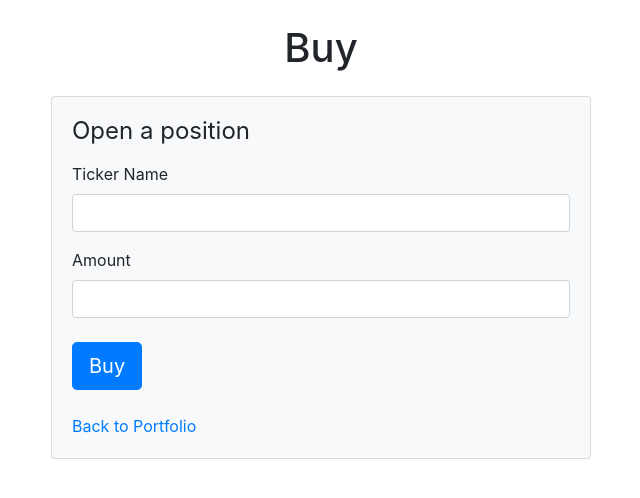
After one commit to leonbubova/paper-hands, a Symfony app: template templates/position/open.html.twig in a window 1280 px wide. The commit adds this page. Shown: the top 498 px of the page, without its empty margins (319-959 px from the left). Run offline with Twig, Linux system fonts and the light colour scheme; the template is opened without the code that fills it, so the values that code supplies are empty; some libraries are stand-ins or nearby versions.

Commit message:
create routes for position/open and position/close and their frontends

```diff
--- a/src/Command/ClosePositionCommand.php
+++ b/src/Command/ClosePositionCommand.php
@@ -85,7 +85,7 @@ class ClosePositionCommand extends Command
             throw new \Exception("Portfolio with ID: " . $portfolioId . " does not exist.");
         }
 
-        $position = $this->positionService->closePosition($portfolio, $ticker, $amount, $this->apiPriceService->getPrice($ticker));
+        $position = $this->positionService->closePosition($portfolio, $ticker, $amount);
 
         $io->success([
             'Position CLOSED for ' . $amount . 'x ' . $ticker . ' at ' . $this->conversionService->convertToCurrency($this->apiPriceService->getPrice($ticker)) . '$ ',
--- a/src/Command/OpenPositionCommand.php
+++ b/src/Command/OpenPositionCommand.php
@@ -86,7 +86,7 @@ class OpenPositionCommand extends Command
             throw new \Exception("Portfolio with ID: " . $portfolioId . " does not exist.");
         }
 
-        $position = $this->positionService->openPosition($portfolio, $ticker, $amount, $this->apiPriceService->getPrice($ticker));
+        $position = $this->positionService->openPosition($portfolio, $ticker, $amount);
 
         $io->success([
             'Position OPENED for ' . $amount . 'x ' . $ticker . ' at ' . $this->conversionService->convertToCurrency($this->apiPriceService->getPrice($ticker)) . '$ ',
--- a/templates/portfolio/index.html.twig
+++ b/templates/portfolio/index.html.twig
@@ -26,8 +26,8 @@
                         </div>
                         <div class="card-body">
                             <div class="btn-group">
-                                <button class="btn btn-outline-dark btn-sm">Open Position</button>
-                                <button class="btn btn-outline-dark btn-sm">Close Position</button>
+                                <button onclick="window.location.href = '{{ path('position_open') }}'" class="btn btn-outline-dark btn-sm">Open Position</button>
+                                <button onclick="window.location.href = '{{ path('position_close') }}'" class="btn btn-outline-dark btn-sm">Close Position</button>
                             </div>
                             <button onclick="window.location.href = '{{ path('app_logout') }}'" class="btn btn-outline-dark btn-sm float-right">Logout</button>
                         </div>
--- /dev/null
+++ b/templates/position/open.html.twig
@@ -0,0 +1,31 @@
+{% extends 'base.html.twig' %}
+
+{% block title %}Buy{% endblock %}
+
+{% block body %}
+
+    <div class="container">
+        <h1 class="mt-4 mb-4 text-center">Buy</h1>
+        <div class="row">
+            <div class="col-6 offset-3">
+                <div class="card bg-light">
+                    <div class="card-body">
+                        <form method="post">
+
+                            <h1 class="h4 mb-3 font-weight-normal">Open a position</h1>
+                            <label for="inputTickerName">Ticker Name</label>
+                            <input type="text" name="ticker" id="inputTickerName" class="form-control mb-3">
+                            <label for="inputAmount">Amount</label>
+                            <input type="number" name="amount" id="inputAmount" class="form-control mb-4" required>
+
+                            <button class="btn btn-lg btn-primary mb-4" type="submit">
+                                Buy
+                            </button>
+                            <div><a href="{{ path('portfolio') }}">Back to Portfolio</a></div>
+                        </form>
+                    </div>
+                </div>
+            </div>
+        </div>
+    </div>
+{% endblock %}
```
Also changed, not shown: src/Controller/PositionController.php (added, +83 -0 lines), src/Service/PositionService.php (+14 -3 lines), templates/position/close.html.twig (added, +31 -0 lines).
